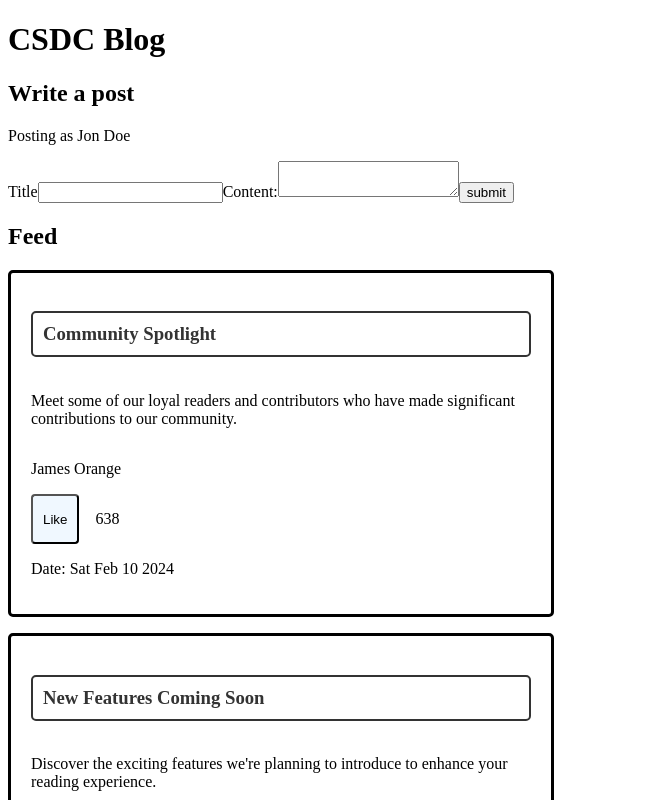
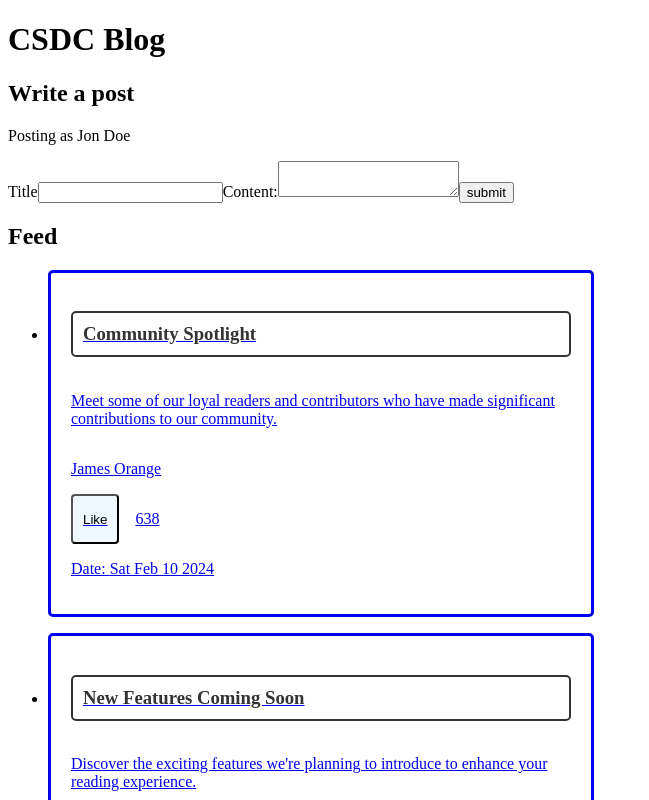
Before and after one commit to Collaborative-Software-Development-Club/ReactNewsBlog, a React (Create React App) app in the folder react-news-blog/: page / in a window 1280 px wide. Shown: the top 800 px of the page, without its empty margins (0-649 px from the left). Built offline with nearby package versions, Linux system fonts and the light colour scheme.

Commit message:
added link to blogposts in feed to link to a page for tha post

```diff
--- a/react-news-blog/src/layouts/MainPage/index.jsx
+++ b/react-news-blog/src/layouts/MainPage/index.jsx
@@ -17,12 +17,12 @@ const MainPage = () => {
 			<h2>Write a post</h2>
 			<CreatePost uploadPost={uploadPost} user={user}/>
 			<h2>Feed</h2>
-			<div className="blog-Post-Stream">
+			<ul className="blog-Post-Stream">
 				{posts.map((post) => (
-					<BlogPost postData={post} key={post.id} />
+					<li><a href={`./post/${post.id}`}><BlogPost postData={post} key={post.id} /></a></li>
 
 				))}
-			</div>
+			</ul>
 		</>
 	);
 };
```
